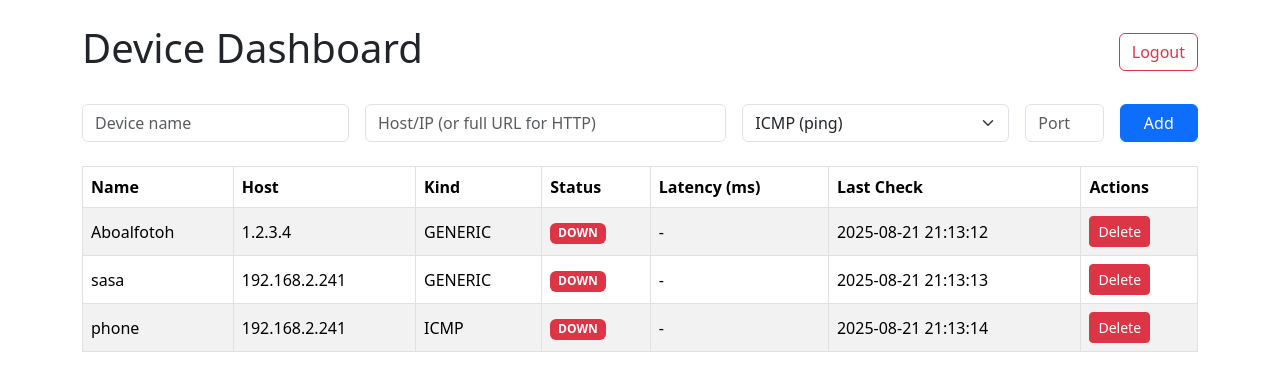
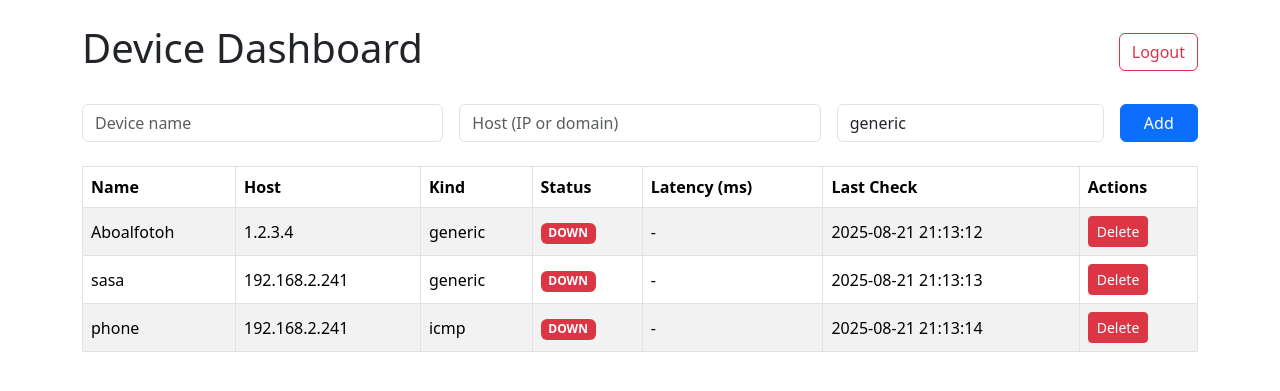
Before and after one commit to Mostafao4/Lightweight-Real-Time-Device-System-Monitoring-Dashboard, a Flask app: page / in a window 1280 px wide. Shown: the part 56-447 px from the top of the page. Run offline with Flask 3, Linux system fonts and the light colour scheme; the visitor is signed in with stand-in values (Sample User, id 1).

Commit message:
Revert "index working with http & tcp"
This reverts commit 75f93d18e0f385c2a87034dfc4c99683f7121cd5.

```diff
--- a/app/templates/index.html
+++ b/app/templates/index.html
@@ -16,21 +16,14 @@
   <!-- Add Device Form (only for logged-in users) -->
   {% if session.logged_in %}
   <form method="post" class="row g-3 mb-4">
-    <div class="col-md-3">
+    <div class="col-md-4">
       <input name="name" class="form-control" placeholder="Device name" required>
     </div>
     <div class="col-md-4">
-      <input name="host" class="form-control" placeholder="Host/IP (or full URL for HTTP)" required>
+      <input name="host" class="form-control" placeholder="Host (IP or domain)" required>
     </div>
     <div class="col-md-3">
-      <select name="kind" class="form-select">
-        <option value="icmp" selected>ICMP (ping)</option>
-        <option value="http">HTTP (website/API)</option>
-        <option value="tcp">TCP Port (e.g., printer 9100)</option>
-      </select>
-    </div>
-    <div class="col-md-1">
-      <input name="port" class="form-control" placeholder="Port" type="number" min="1" max="65535">
+      <input name="kind" class="form-control" placeholder="Kind (server, db, etc.)" value="generic">
     </div>
     <div class="col-md-1">
       <button class="btn btn-primary w-100">Add</button>
@@ -57,7 +50,7 @@
       <tr id="row-{{ d.id }}">
         <td class="c-name">{{ d.name }}</td>
         <td class="c-host">{{ d.host }}</td>
-        <td class="c-kind text-uppercase">{{ d.kind }}</td>
+        <td class="c-kind">{{ d.kind }}</td>
         <td class="c-status">
           {% if cr %}
             {% if cr.status == "up" %}
@@ -83,10 +76,10 @@
       </tr>
       {% endfor %}
     </tbody>
+
   </table>
 
   <script>
-  // Whether to render Actions column on newly added rows during AJAX updates
     const canDelete = {{ 'true' if session.logged_in else 'false' }};
 
     function badge(status) {
@@ -110,23 +103,19 @@
           const row = document.getElementById(`row-${dev.id}`);
           const latency = (dev.latency_ms ?? "-");
           const last = (dev.last_check ?? "never");
-        const kind = (dev.kind || "").toUpperCase();
 
           if (row) {
             row.querySelector(".c-status").innerHTML = badge(dev.status);
             row.querySelector(".c-latency").textContent = (latency === "-" ? "-" : `${latency} ms`);
             row.querySelector(".c-last").textContent = last;
-          row.querySelector(".c-kind").textContent = kind;
-          row.querySelector(".c-host").textContent = dev.host;
-          row.querySelector(".c-name").textContent = dev.name;
           } else {
-          // New device appeared: append row
+            // new row
             const tr = document.createElement("tr");
             tr.id = `row-${dev.id}`;
             tr.innerHTML = `
               <td class="c-name">${dev.name}</td>
               <td class="c-host">${dev.host}</td>
-            <td class="c-kind text-uppercase">${kind}</td>
+              <td class="c-kind">${dev.kind}</td>
               <td class="c-status">${badge(dev.status)}</td>
               <td class="c-latency">${latency === "-" ? "-" : latency + " ms"}</td>
               <td class="c-last">${last}</td>
@@ -141,7 +130,7 @@
           }
         });
 
-      // Remove rows no longer present
+        // remove rows no longer present
         for (const tr of Array.from(tbody.querySelectorAll("tr"))) {
           const id = parseInt(tr.id.replace("row-", ""), 10);
           if (!seen.has(id)) tr.remove();
@@ -151,8 +140,9 @@
       }
     }
 
-  // Run immediately, then every 10s (adjust if needed)
+    // run now, then every 10s (adjust as needed)
     refreshDevices();
     setInterval(refreshDevices, 10000);
     </script>
+
 {% endblock %}
```
Also changed, not shown: instance/monitor.db. Lines whose indentation alone changed are shown as unchanged.
